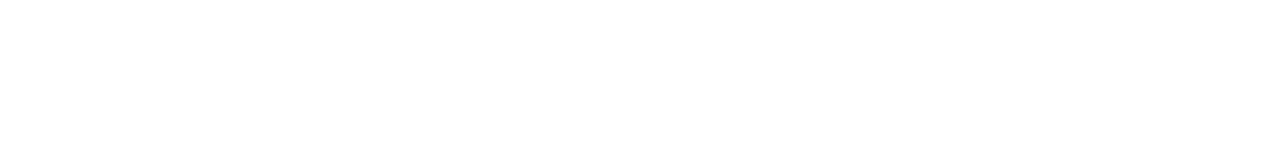
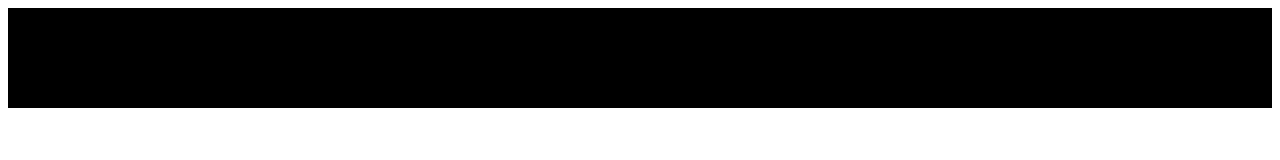
Before and after one commit to mahmoud-elmshad/Index, a plain HTML site: page index.html in a window 1280 px wide. Drawn offline with Linux system fonts and the light colour scheme.

Commit message:
creating footer

```diff
--- a/index.html
+++ b/index.html
@@ -9,7 +9,9 @@
 </head>
 
 <body>
+    <div style="height: 100px;background-color: black;">
 
+    </div>
 </body>
 
 </html>
```
